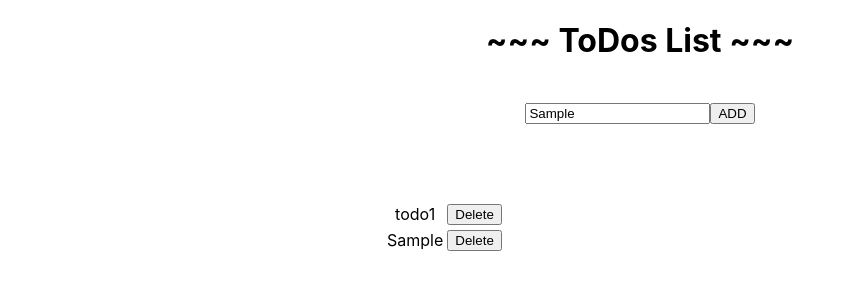
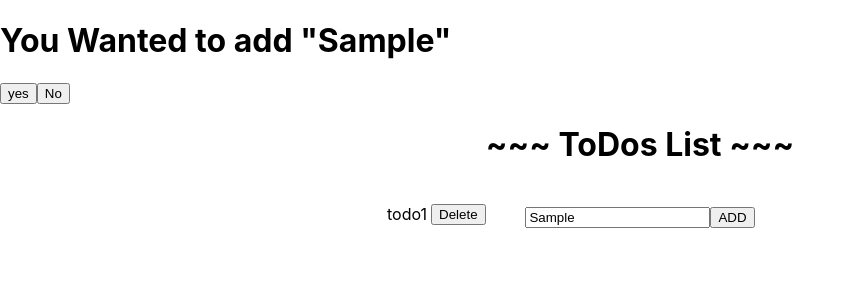
Before and after one commit to Divyapancholi831/TodoList-react, a React (Create React App) app: page / in a window 1280 px wide. Both pictures are taken after typing "Sample" into the empty fields and a click on the button "ADD". Shown: the top 300 px of the page, without its empty margins (0-855 px from the left). Built offline with nearby package versions, Linux system fonts and the light colour scheme.

Commit message:
add ref,portal,modal

```diff
--- a/public/index.html
+++ b/public/index.html
@@ -28,6 +28,7 @@
   </head>
   <body>
     <noscript>You need to enable JavaScript to run this app.</noscript>
+    <div id="modal"></div>
     <div id="root"></div>
     <!--
       This HTML file is a template.
--- a/src/AddTodos.js
+++ b/src/AddTodos.js
@@ -1,7 +1,9 @@
 import {useState,useContext} from "react";
 import AddContext from "./AddContext";
+import { Modal } from "./Modal";
 const AddTodos = () =>{
     let [title,setTitle] = useState("");
+    let [showModal,setShowModal] =useState(false);
     let [todo,setTodo] = useContext(AddContext);
     return(
         <div>
@@ -11,7 +13,16 @@ const AddTodos = () =>{
             <label>
                 <input value = {title} onChange={(e)=>setTitle(e.target.value)}/>
             </label>
-            <button onClick={()=>setTodo([...todo,title])}> ADD </button>
+            <button onClick={()=>setShowModal(true)}> ADD </button>
+            {showModal ? (
+                <Modal>
+                    <h1>You Wanted to add "{title}"</h1>
+                    <button onClick={()=>{setTodo([...todo,title]); setTitle(""); setShowModal(false)}}>yes </button>
+                    <button onClick={()=>setShowModal(false)}> No</button>
+                </Modal>
+            )
+            : null
+            }
         </div>
 
     )
--- /dev/null
+++ b/src/Modal.js
@@ -0,0 +1,16 @@
+import {useEffect,useRef} from "react";
+import {createPortal} from "react-dom";
+export const Modal = ({children}) => {
+    const elref = useRef(null);
+    if(!elref.current){
+        elref.current = document.createElement("div");
+    }
+
+    useEffect(()=>{
+        const modalRoot = document.getElementById("modal");
+        modalRoot.appendChild(elref.current);
+        return ()=> modalRoot.removeChild(elref.current);
+    },[])
+
+    return createPortal(<div>{children}</div>,elref.current);
+}
```
